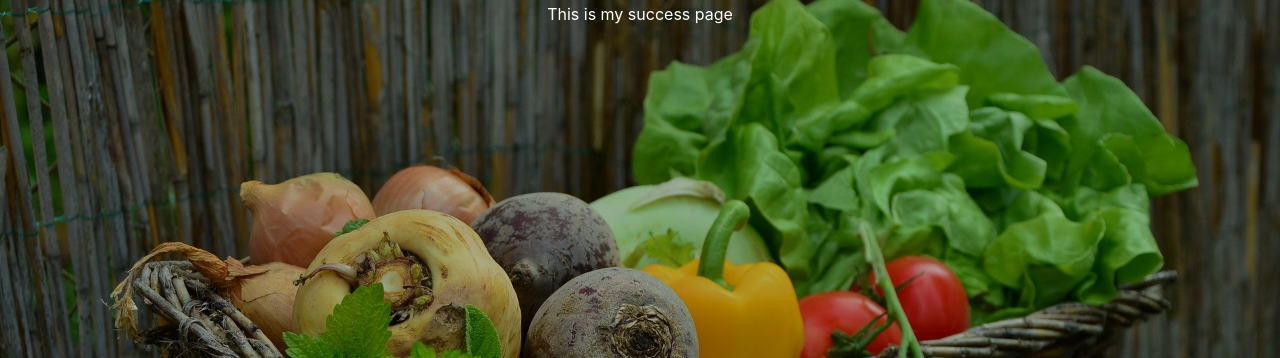
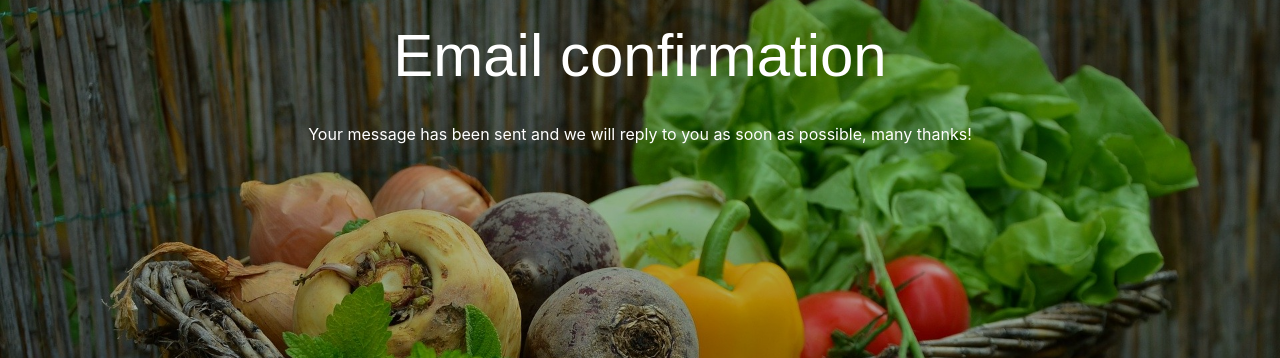
Before and after one commit to digitalstuart/kerry-online-farmers-market, a Django app: page /contact/success/ in a window 1280 px wide. Shown: the part 62-420 px from the top of the page. Run offline with Django 3.2, Linux system fonts and the light colour scheme; some libraries are stand-ins or nearby versions; some web fonts are replaced.

Commit message:
Heading, new text and formatting for 'message success' page

```diff
--- a/contact/templates/success.html
+++ b/contact/templates/success.html
@@ -2,6 +2,7 @@
 {% load bootstrap_tags %}
 {% block content %}
 
-<p>This is my success page</p>
+<h1 class="section-heading">Email confirmation</h1>
+<p class="contact-success-page">Your message has been sent and we will reply to you as soon as possible, many thanks!</p>
 
 {% endblock %}
--- a/static/css/custom.css
+++ b/static/css/custom.css
@@ -178,7 +178,7 @@ caption p {
     padding-bottom: 16px;
 }
 
-.password-pages {
+.password-pages, .contact-success-page {
     padding-top: 20px;
 }
 
```
